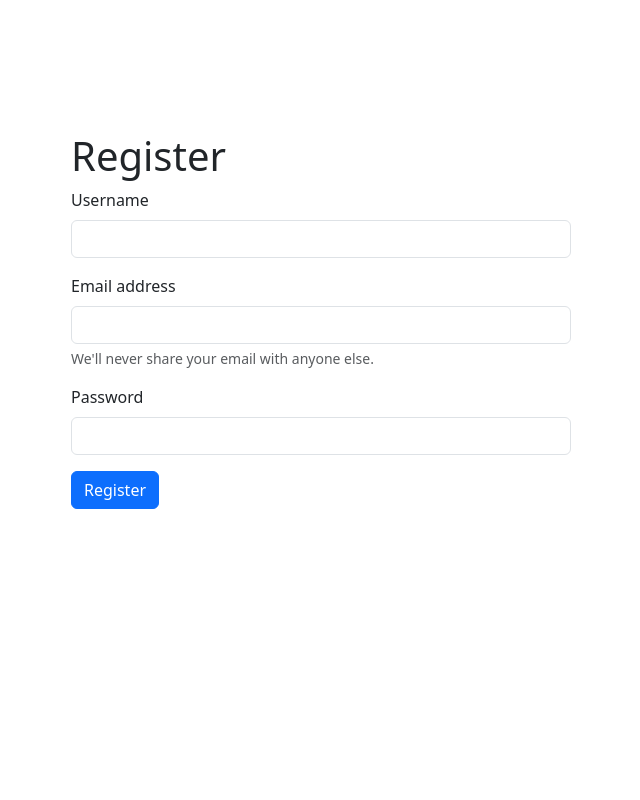
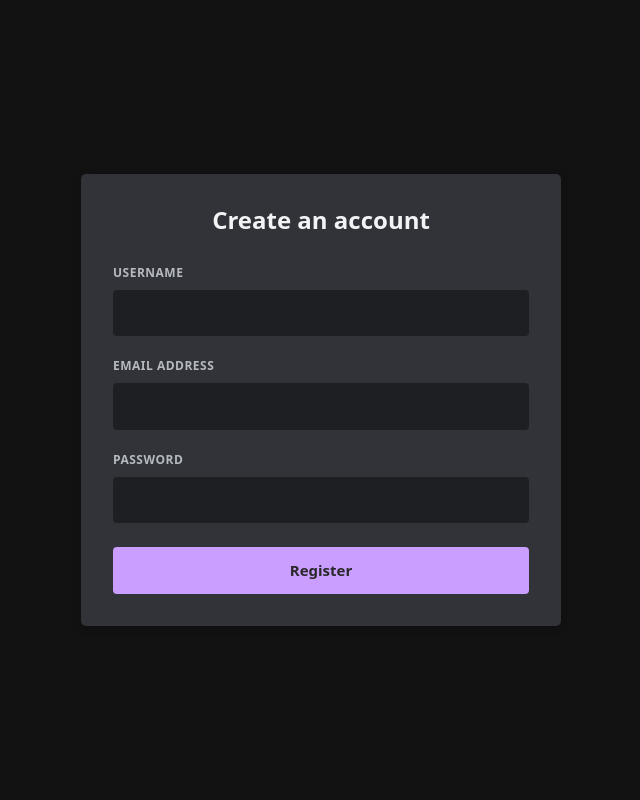
Before and after one commit to KacperZa/IOP, a Django app: page /register in a window 1280 px wide. Shown: the whole page, without its empty margins (319-959 px from the left). Run offline with Django 5.2, Linux system fonts and the light colour scheme; parts of the project's set-up code (start-up, migrations or seed data) failed here and were passed over.

Commit message:
Poprawiłem pasek nawigacji, zaaktualizowałem style i upiększyłem logowanie/rejestrowanie

```diff
--- a/iop/main/static/main/css/main.css
+++ b/iop/main/static/main/css/main.css
@@ -1,5 +1,8 @@
+/* =========================================
+   1. BAZOWE STYLE (Tło, teksty, linki)
+========================================= */
 body {
-    background-color: #313338;
+    background-color: #121212;
     color: #dbdee1;
 }
 
@@ -8,26 +11,68 @@ h1, h2, h3, h4, h5, h6 {
 }
 
 a {
-    color: #00a8fc; /* linki */
+    color: #00a8fc;
     text-decoration: none;
 }
 
+a:hover {
+    text-decoration: underline
+}
+
+/* =========================================
+   2. NAWIGACJA (Górny pasek)
+========================================= */
 .discord-navbar {
     background-color: #1e1f22;
-    border-bottom: 2px solid #111214;
+    border-bottom: 2px solid #282828;
 }
 
-.daButton {
-    background-color: #b5bac1;
-    color: #383a40;
-    font-weight: 500;
-    border: none;
-    transition: background-color 0.2s ease; /* płynne przejście koloru */
-    border-radius: 4px;
-    padding: 8px 24px
+/* =========================================
+   3. FORMULARZE (Inputy i labele)
+========================================= */
+
+.discord-label {
+    color: #b5bac1 !important;
+    text-transform: uppercase !important;
+    font-size: 12px !important;
+    font-weight: 700 !important;
+    margin-bottom: 8px !important;
+    letter-spacing: 0.5px !important;
 }
 
-.daButton:hover {
-    background-color: #dbdee1; /* Ciemniejszy odcień przy najechaniu myszką */
-    color: #383a40;
+.discord-input {
+    background-color: #1e1f22 !important;
+    color: #dbdee1 !important;
+    border: none !important;
+    padding: 12px 14px !important;
+    font-size: 15px !important;
+    border-radius: 4px !important;
 }
+
+.discord-input:focus {
+    background-color: #1e1f22 !important;
+    color: white !important;
+    box-shadow: 0 0 0 1px #ca9eff !important;
+    outline: none !important;
+}
+
+/* =========================================
+   4. PRZYCISKI
+========================================= */
+
+.btn-discord {
+    background-color: #ca9eff;
+    color: #282828;
+    font-weight: 600;
+    font-size: 15px;
+    padding: 10px;
+    border: 2px solid transparent;
+    border-radius: 4px;
+    transition: all 0.2s ease;
+}
+
+.btn-discord:hover {
+    background-color: transparent;
+    color: #ca9eff;
+    border-color: #ca9eff;
+}
--- a/iop/main/templates/main/layout/clean_layout.html
+++ b/iop/main/templates/main/layout/clean_layout.html
@@ -14,7 +14,7 @@
      <link rel="stylesheet" href="https://cdnjs.cloudflare.com/ajax/libs/font-awesome/6.7.2/css/all.min.css" integrity="sha512-Evv84Mr4kqVGRNSgIGL/F/aIDqQb7xQ2vcrdIwxfjThSH8CSR7PBEakCr51Ck+w+/U6swU2Im1vVX0SVk9ABhg==" crossorigin="anonymous" referrerpolicy="no-referrer" />
 
      <title>{% block title %}{% endblock %}</title>
-     <link rel="stylesheet" href="{% static 'forum/css/forum.css' %}">
+    <link rel="stylesheet" href="{% static 'main/css/main.css' %}">
  </head>
  <body>
  <div>
--- a/iop/main/templates/main/layout/layout.html
+++ b/iop/main/templates/main/layout/layout.html
@@ -21,7 +21,6 @@
             flex-direction: column;
             min-height: 100vh;
             margin: 0;
-            background-color: #121212;
         }
         main {
             flex: 1;
--- a/iop/main/templates/main/users/register.html
+++ b/iop/main/templates/main/users/register.html
@@ -3,29 +3,32 @@
 {% block title%}Register{% endblock %}
 
 {% block content%}
- <div class="d-flex align-items-center justify-content-center px-4" style="height: 80vh">
-     <div style="max-width: 500px" class="w-100">
-         <h1>Register</h1>
+
+<div class="d-flex align-items-center justify-content-center px-4" style="height: 100vh;">
+
+    <div style="max-width: 480px; background-color: #313338; padding: 32px; border-radius: 5px; box-shadow: 0 2px 10px rgba(0,0,0,0.2);" class="w-100">
+
+        <h2 class="text-center mb-4" style="color: #f2f3f5; font-weight: 600; font-size: 24px;">Create an account</h2>
+
         <form method="POST" action="/register">
             {% csrf_token %}
 
             <div class="mb-3">
-               <label for="username" class="form-label">Username</label>
-               <input type="text" class="form-control" id="username" name="username" aria-describedby="username" required>
+              <label for="username" class="form-label discord-label">Username</label>
+              <input type="text" class="form-control discord-input" id="username" name="username" aria-describedby="username" required>
             </div>
 
             <div class="mb-3">
-               <label for="email" class="form-label">Email address</label>
-               <input type="email" class="form-control" id="email" name="email" aria-describedby="emailHelp" required>
-               <div id="emailHelp" class="form-text">We'll never share your email with anyone else.</div>
+              <label for="email" class="form-label discord-label">Email address</label>
+              <input type="email" class="form-control discord-input" id="email" name="email" aria-describedby="emailHelp" required>
             </div>
 
-             <div class="mb-3">
-               <label for="password" class="form-label">Password</label>
-               <input type="password" class="form-control" id="password" name="password" required>
+            <div class="mb-4">
+              <label for="password" class="form-label discord-label">Password</label>
+              <input type="password" class="form-control discord-input" id="password" name="password" required>
             </div>
 
-             <button type="submit" class="btn btn-primary btn-block">Register</button>
+            <button type="submit" class="btn btn-discord w-100">Register</button>
         </form>
     </div>
 </div>
```
Also changed, not shown: iop/main/templates/main/users/login.html (+14 -10 lines), iop/main/templatetags/sidebar_links.py (+0 -12 lines). Lines whose indentation alone changed are shown as unchanged.
